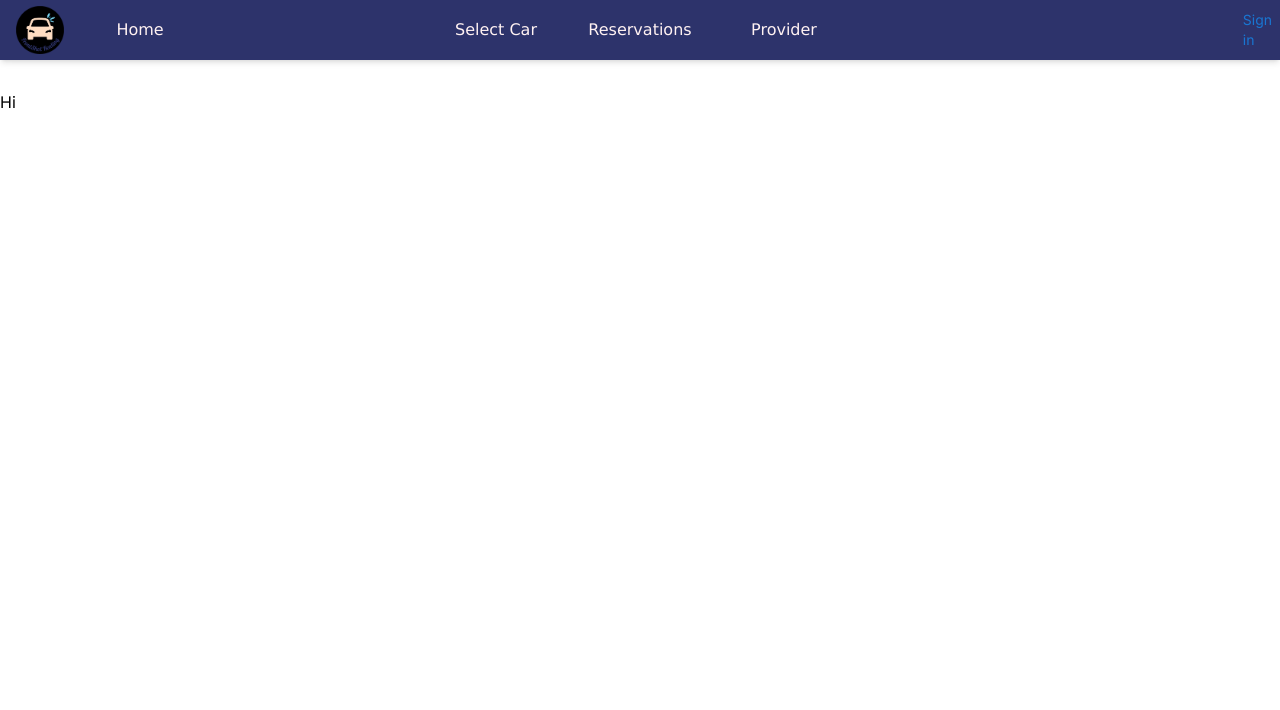
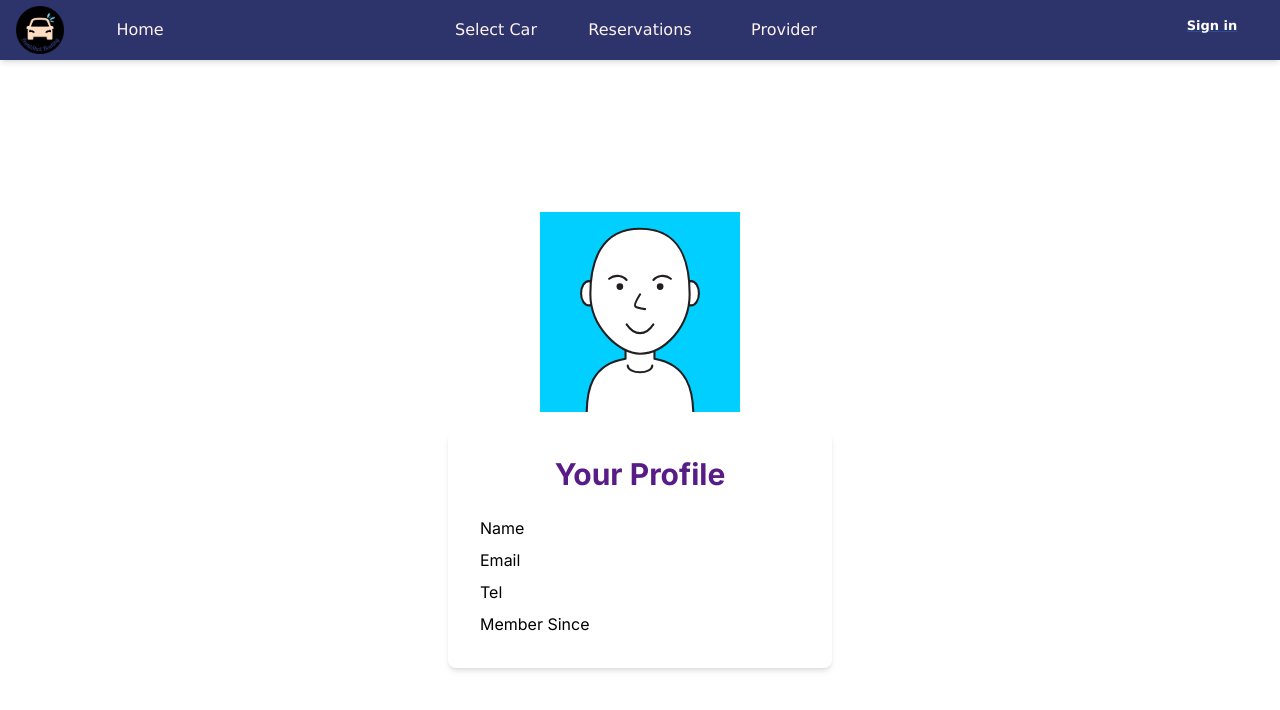
Before and after one commit to 2110503-2564/se-project-23_arm-speedbus, a Next.js app: page /profile in a window 1280 px wide. Shown: the top 710 px of the page. Built offline with nearby package versions, Linux system fonts and the light colour scheme; no server answers.

Commit message:
edited profile

```diff
--- a/src/app/profile/page.tsx
+++ b/src/app/profile/page.tsx
@@ -1,8 +1,42 @@
 "use client";
 import { useSession } from "next-auth/react";
+import Image from "next/image";
 
 export default function () {
   const { data: session } = useSession();
   console.log(session);
-  return <div className="py-10">Hi {session?.user.User_info.name}</div>;
+  return (
+    <div className="flex flex-col justify-center items-center min-h-screen">
+      <Image
+        src="/img/user.svg" alt="user"
+        width={200} height={200}
+        className="items-center"
+      />
+      <div className="bg-white p-6 rounded-lg shadow-md w-96 space-y-4 my-5">
+        <div className='text-3xl font-bold text-purple-900 text-center'>
+          Your Profile
+        </div>
+        <table className='table-auto border-separate border-spacing-2 text-black'>
+          <tbody>
+            <tr>
+              <td>Name</td>
+              <td>{session?.user.User_info.name}</td>
+            </tr>
+            <tr>
+              <td>Email</td>
+              <td>{session?.user.User_info.email}</td>
+            </tr>
+            <tr>
+              <td>Tel</td>
+              <td>{session?.user.User_info.tel}</td>
+            </tr>
+            <tr>
+              <td>Member Since</td>
+              <td>{session?.user.User_info.createdAt.toString()}</td>
+            </tr>
+          </tbody>
+        </table>
+      </div>
+    </div>
+  );
 }
--- a/src/components/TopMenu.tsx
+++ b/src/components/TopMenu.tsx
@@ -11,6 +11,7 @@ export default async function TopMenu() {
   return (
     <div className="h-[60px] bg-[#2d336b] fixed top-0 left-0 right-0 z-30 flex items-center justify-between px-4 shadow-md ">
       <div className="flex items-center gap-4">
+        <a href="/">
           <Image
             src={"/img/logo2.png"}
             className="h-12 w-auto"
@@ -19,6 +20,7 @@ export default async function TopMenu() {
             height={0}
             sizes="100vh"
           />
+        </a>
 
         <TopMenuItem title="Home" pageRef="/"></TopMenuItem>
       </div>
@@ -32,7 +34,7 @@ export default async function TopMenu() {
           <DropDownProfile></DropDownProfile>
         ) : (
           <Link href="/api/auth/signin">
-            <div className="flex items-center absolute right-0 h-full cyan-600 text-sm">
+            <div className="relative mt-4 font font-custom w-[120px] text-center text-[13px] text-white font-semibold cursor-pointer hover:text-gray-300 transition">
               Sign in
             </div>
           </Link>
```
Also changed, not shown: public/img/user.svg (added). Lines whose indentation alone changed are shown as unchanged.
